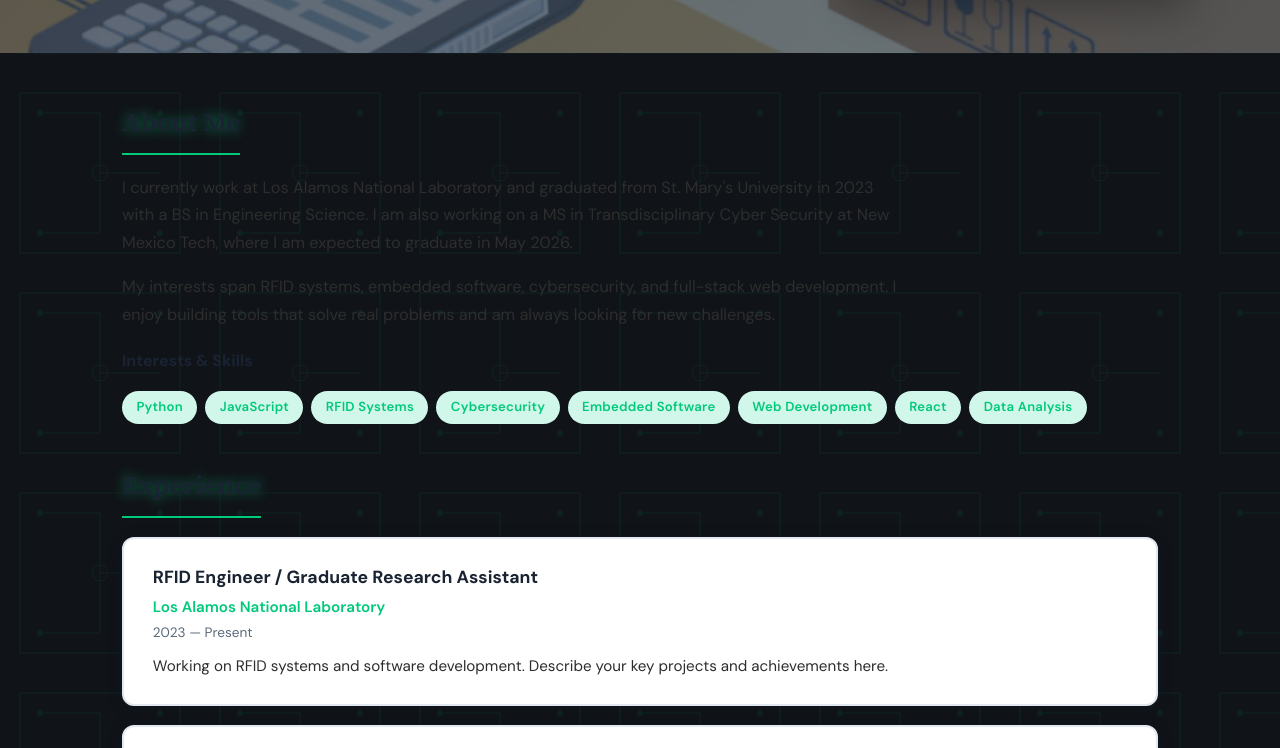
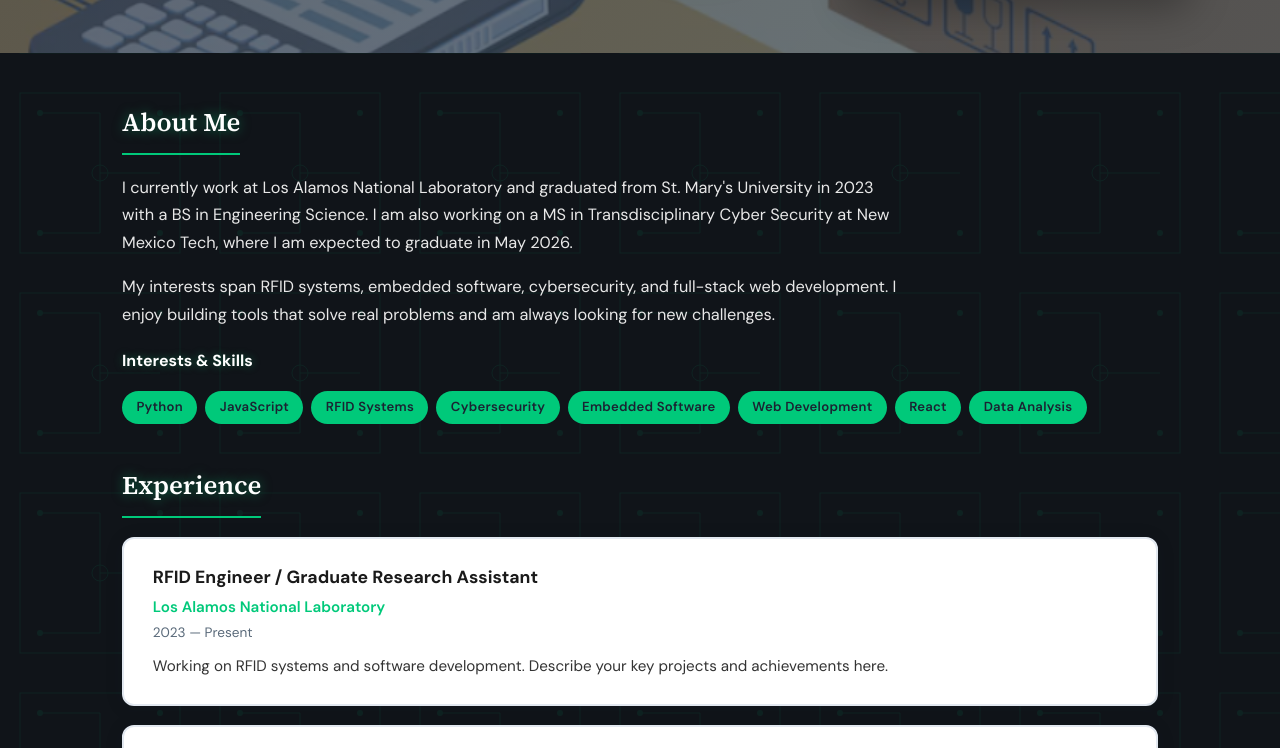
Before and after one commit to Asadler1/Asadler1.github.io, a plain HTML site: page index.html in a window 1280 px wide. Shown: the part 527-1275 px from the top of the page. Drawn offline with Linux system fonts and the light colour scheme.

Commit message:
RFID theme update

```diff
--- a/index.html
+++ b/index.html
@@ -162,16 +162,17 @@
     font-family: 'Source Serif 4', serif;
     font-size: 1.6rem;
     font-weight: 600;
-    color: var(--navy);
+    color: #fff;
     margin-bottom: 1.2rem;
     padding-bottom: 0.5rem;
     border-bottom: 2px solid var(--accent);
     display: inline-block;
+    text-shadow: 0 0 12px rgba(0, 201, 122, 0.5);
   }
 
   .bio p {
     font-size: 1.02rem;
-    color: var(--text);
+    color: #e8e8e8;
     margin-bottom: 1rem;
     max-width: 780px;
   }
@@ -183,8 +184,8 @@
     margin-top: 1rem;
   }
   .interest-tag {
-    background: var(--accent-light);
-    color: var(--accent);
+    background: var(--accent);
+    color: #1a2332;
     padding: 0.35rem 0.9rem;
     border-radius: 20px;
     font-size: 0.82rem;
@@ -208,7 +209,7 @@
   .exp-card h3 {
     font-size: 1.1rem;
     font-weight: 700;
-    color: var(--navy);
+    color: #1a1a1a;
     margin-bottom: 0.15rem;
   }
   .exp-card .org {
@@ -223,7 +224,7 @@
   }
   .exp-card p {
     font-size: 0.95rem;
-    color: var(--text);
+    color: #333;
   }
   .award-card {
     display: grid;
@@ -487,7 +488,7 @@
       <h2 class="section-title">About Me</h2>
       <p id="bio-1"></p>
       <p id="bio-2"></p>
-      <h3 style="font-size:1rem; color:var(--navy); margin-top:1.2rem; margin-bottom:0.5rem;">Interests &amp; Skills</h3>
+      <h3 style="font-size:1rem; color:#fff; margin-top:1.2rem; margin-bottom:0.5rem; text-shadow: 0 0 8px rgba(0, 201, 122, 0.4);">Interests &amp; Skills</h3>
       <div class="interests" id="skills-container"></div>
     </div>
     <div style="margin-top: 2.5rem;">
```
